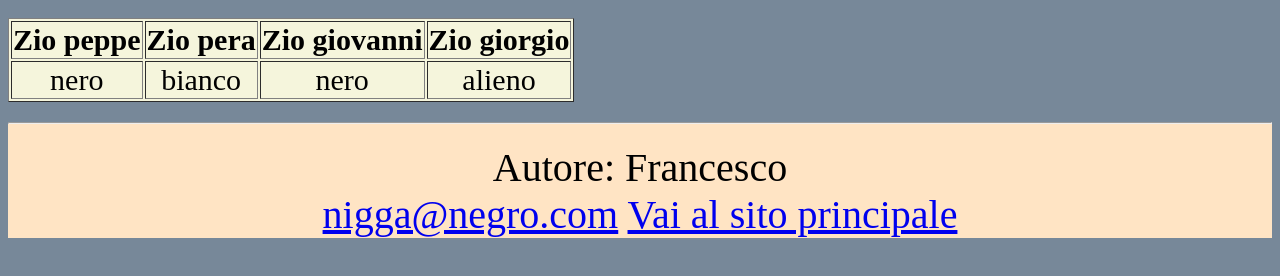
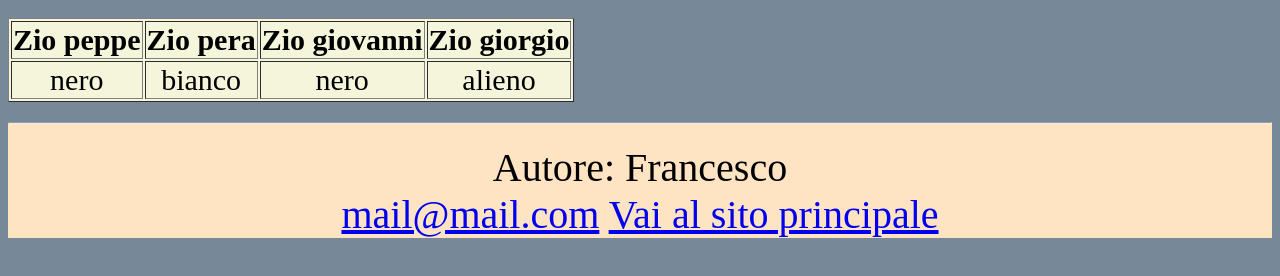
Before and after one commit to skfallin/firstsillywebsite, a plain HTML site: page ciao.html in a window 1280 px wide. Shown: the part 506-782 px from the top of the page. Drawn offline with Linux system fonts and the light colour scheme.

Commit message:
updated ciao.html

```diff
--- a/ciao.html
+++ b/ciao.html
@@ -41,7 +41,7 @@
 <footer style="background-color: bisque; font-size: 40px">
     <hr>
     Autore: Francesco <br>
-    <a href="mailto:nigga@negro.com">nigga@negro.com</a>
+    <a href="mailto:mail@mail.com">mail@mail.com</a>
     <a href="./neri/nero.html">Vai al sito principale</a>
 </footer>
 
```
